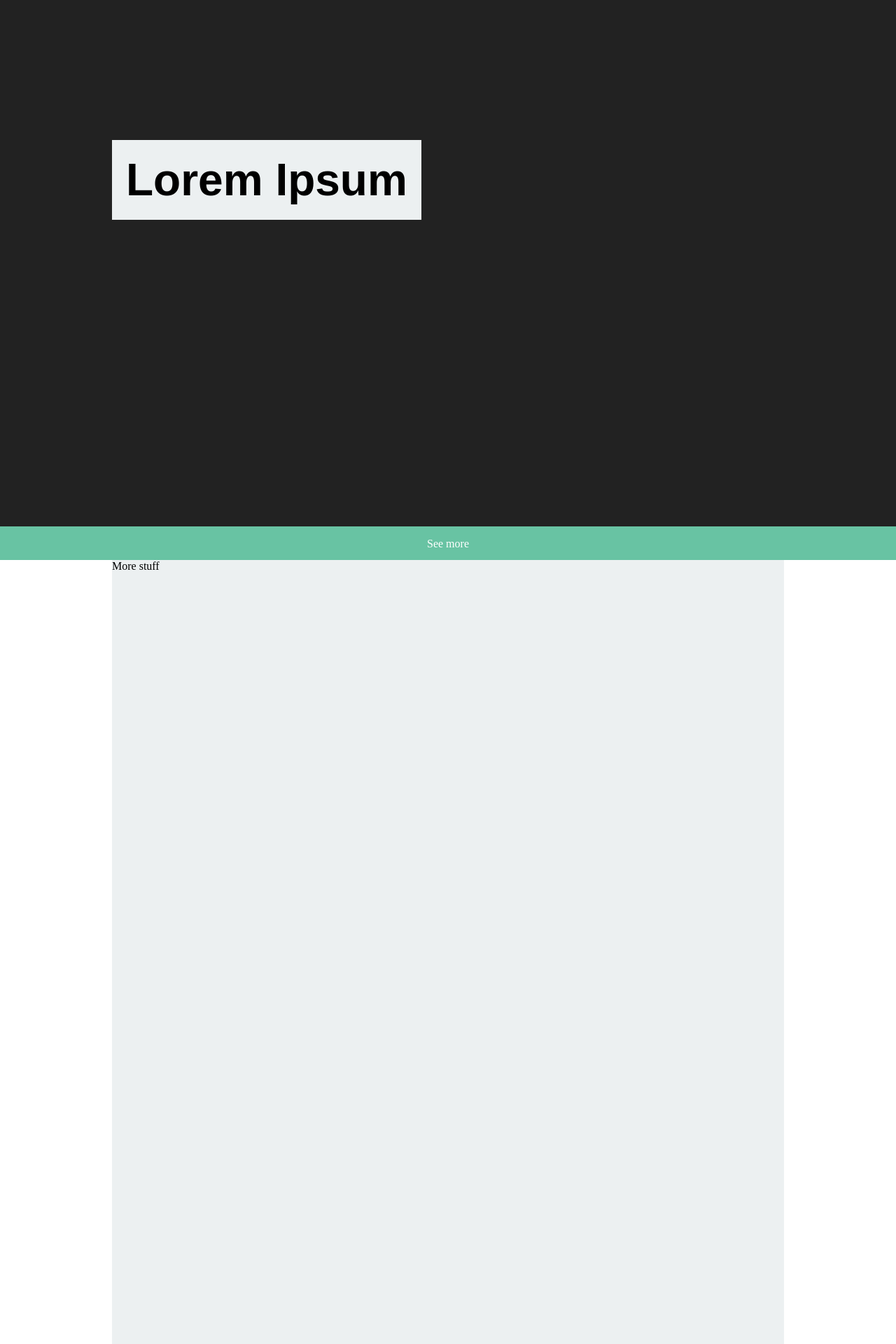
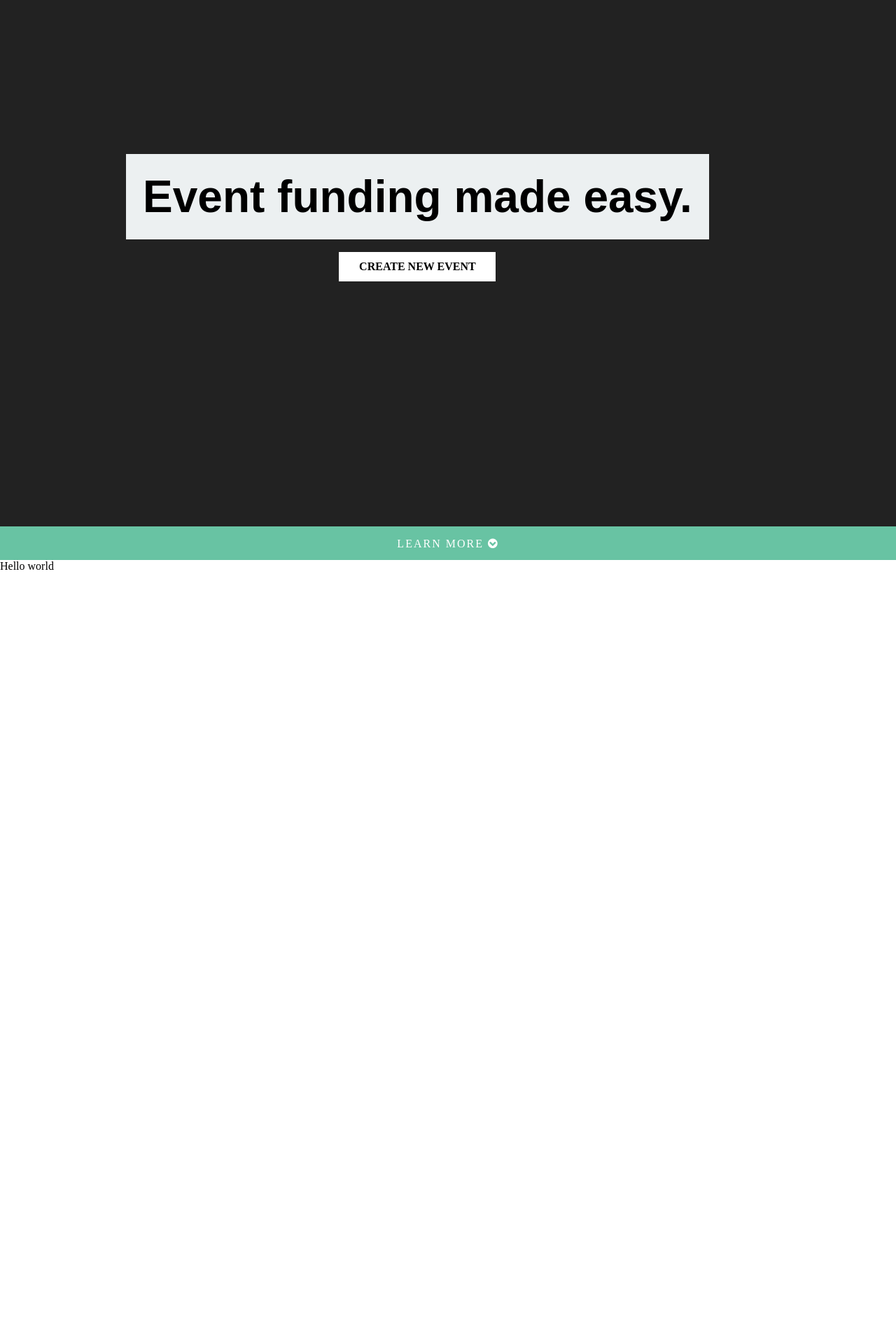
Before and after one commit to nayak16/TartanHacks-2015, a Django app: template app/templates/app/index.html in a window 1280 px wide. Shown: the top 1920 px of the page at 70% size. After the commit the page ends 814 px from the top, so only its background shows below. Run offline with Django 3.2, Linux system fonts and the light colour scheme; the template is opened without the code that fills it, so the values that code supplies are empty; some libraries are stand-ins or nearby versions.

Commit message:
more stuff

```diff
--- a/app/static/app/css/moneyui.css
+++ b/app/static/app/css/moneyui.css
@@ -5,7 +5,8 @@ html, body {
 }
 
 a:link {
-    text-decoration: none;
+    color: inherit; /* blue colors for links too */
+  	text-decoration: inherit; /* no underline */
 }
 
 .banner{
@@ -13,16 +14,26 @@ a:link {
 	background-color: rgb(34,34,34);
 }
 .banner_title{
+	margin-left: auto;
+	margin-right: auto;
 	font-size: 64px;
 	font-weight:700;
 	font-family: 'Open-Sans', sans-serif;
+	background-color:#ECF0F1;
+	padding:24px;
 }
 
 .banner_overlay{
-	background-color:#ECF0F1;
 	padding:20px;
 	position:absolute;
 	top: 200px;
+}
+#get_started{
+	font-size: 16px;
+	font-weight: 600;
+	padding:12px;
+	width:200px;
+	background-color:white;
 }
 
 .see_more{
@@ -30,6 +41,8 @@ a:link {
 	padding:16px;
 	background-color: #68C3A3;
 	font-size:16px;
+	font-weight:300;
+	letter-spacing: 2px;
 	color:white;
 }
 
@@ -38,12 +51,15 @@ a:link {
 	margin-right: auto;
 	background-color: #ECF0F1;
 	width:960px;
-	height:2000px;
+	padding:0px 12px 0px 12px;
 }
 
 .title_text {
-	font-size: 64px;
+	font-size: 24px;
 	font-weight:700;
 	font-style:italic;
 	font-family: 'Merriweather', serif;
 }
+.more_info{
+	height: 800px;
+}
--- a/app/static/app/js/uiscript.js
+++ b/app/static/app/js/uiscript.js
@@ -1,6 +1,8 @@
 function resizeContent() {
-    $height = $(window).height()-48;
-    $('body .banner').height($height);
+    $height = $(window).height();
+    $('body .banner').height($height-48);
+    $('body .more_info').height($height);
+    $('body .banner_overlay').css("top",($height/4));
 }
 
 $(document).ready(function(){
@@ -22,4 +24,8 @@ $(document).ready(function(){
 	        window.location.hash = target;
 	    });
 	});
+
+	$('#scroll_to').on('click',function(){
+		console.log("here");
+	});
 });
--- a/app/templates/app/index.html
+++ b/app/templates/app/index.html
@@ -8,25 +8,34 @@
   <body>
   	<link href='http://fonts.googleapis.com/css?family=Open+Sans:300italic,400italic,400,300,600,700' rel='stylesheet' type='text/css'>
   	<link href='http://fonts.googleapis.com/css?family=Merriweather:700italic' rel='stylesheet' type='text/css'>
+  	<link rel="stylesheet" href="/static/app/css/font-awesome.min.css">
   	<div class="banner"></div>
 
-  	<a href="#more_info">
-  		<div class="see_more">
-  			<center> See more </center>
+  	<a href="#start" id="scroll_link">
+  		<div class="see_more" id="scroll_to">
+  			<center> LEARN MORE <i class="fa fa-chevron-circle-down"></i> </center>
   		</div>
   	</a>
 
-
-
-  	<div class="main">
+  	<div class="main" id="start">
   		<div class="banner_overlay">
   			<center>
-  			<div class="banner_title">Lorem Ipsum</div>
+	  			<div class="banner_title">
+	  				Event funding made easy.
+	  			</div>
+  			</center>
+  			<br>
+  			<center>
+  				<a href="/new_event.html">
+		  			<div id="get_started">
+		  				CREATE NEW EVENT
+		  			</div>
+	  			</a>
   			</center>
   		</div>
-  		<div id="more_info">
-  		More stuff
-  		</div>
+  	</div>
+  	<div class="more_info">
+  		Hello world
   	</div>
 
     <script src="https://ajax.googleapis.com/ajax/libs/jquery/1.11.2/jquery.min.js"></script>
```
